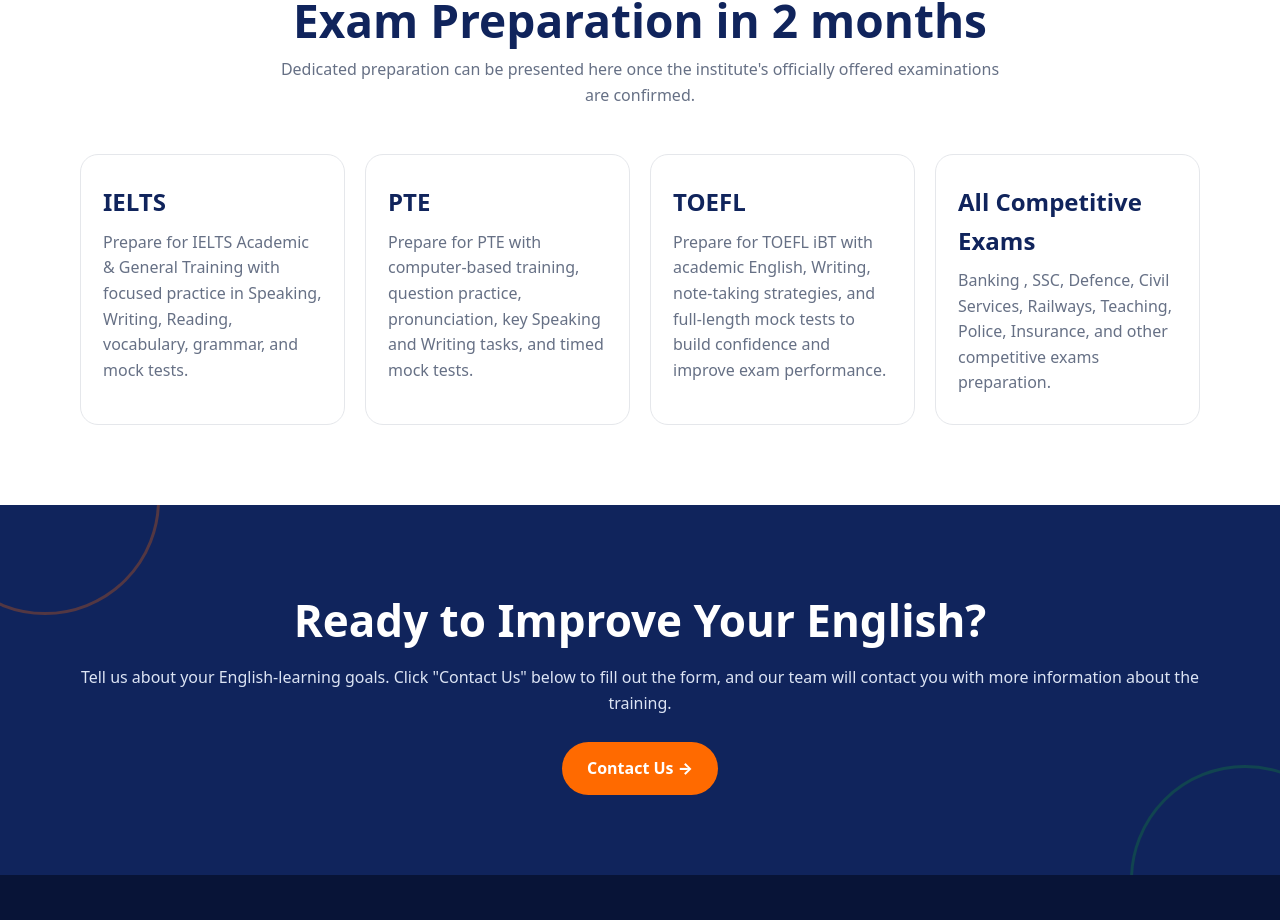
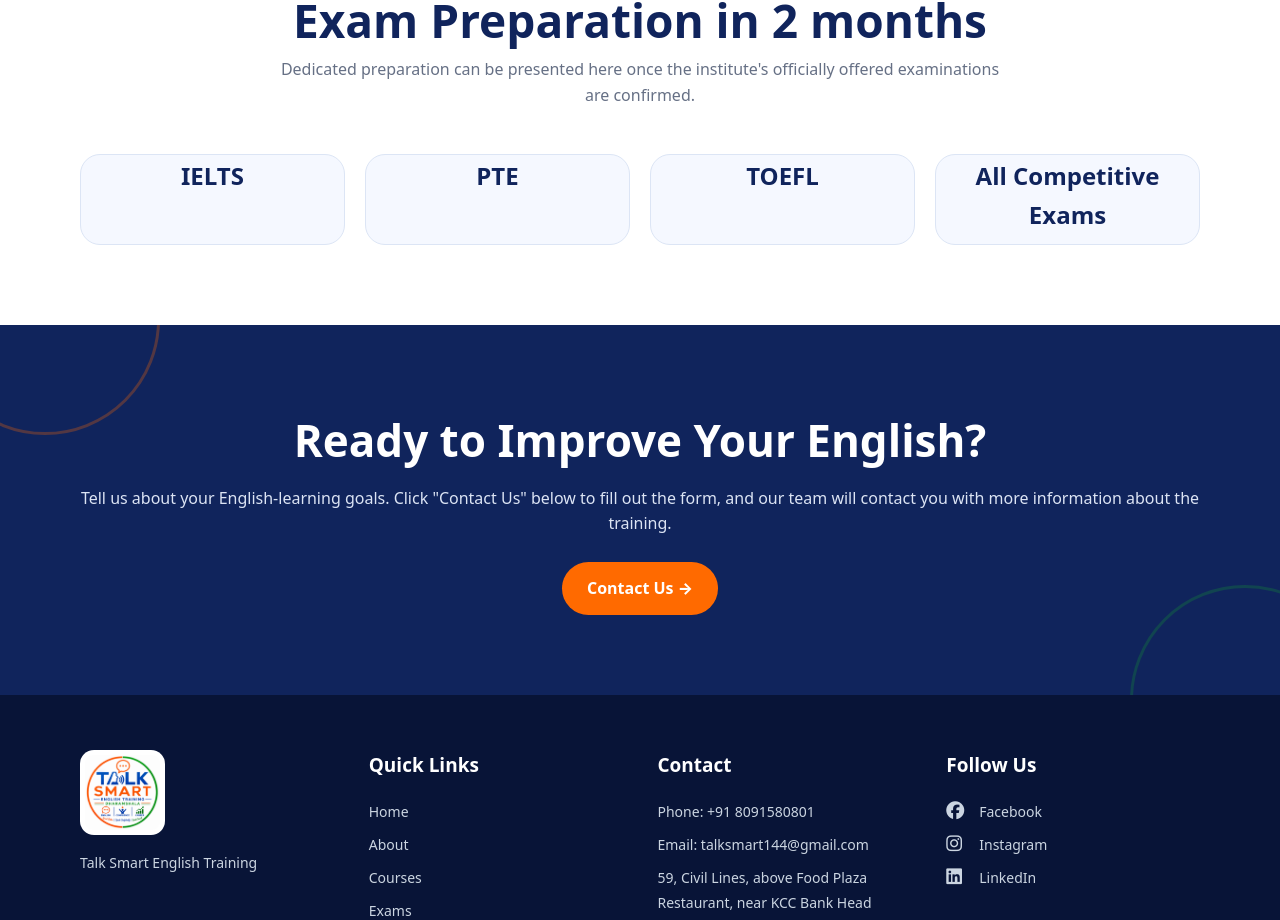
Before and after one commit to TechNewusDharamshala/talksmart, a React (Vite) app: page / in a window 1280 px wide. Shown: the part 3735-4655 px from the top of the page. Built offline with nearby package versions, Linux system fonts and the light colour scheme.

Commit message:
first commit

```diff
--- a/src/components/Exams/Exams.css
+++ b/src/components/Exams/Exams.css
@@ -8,15 +8,20 @@
 }
 
 .exam-card {
-  flex: 1 1 220px;
-  max-width: 360px;
-  padding: 28px 22px;
-  text-align: left;
-  border-radius: var(--radius);
-  background: var(--white);
-  border: 1px solid var(--border);
+  background: #f5f8ff;
+  border: 1px solid #dce5f5;
+  border-radius: 20px;
+  padding: 2px;
+  text-align: center;
+  cursor: pointer;
+  transition: all 0.3s ease;
 }
 
+.exam-card:hover {
+  background: #eef3ff;
+  transform: translateY(-4px);
+  box-shadow: 0 8px 20px rgba(8, 20, 55, 0.08);
+}
 .exam-card h3 {
   color: var(--navy);
   font-size: 24px;
@@ -34,3 +39,95 @@
     max-width: 100%;
   }
 }
+
+/* Clickable exam cards */
+.exam-card {
+  cursor: pointer;
+}
+
+.exam-card:hover {
+  background: #eef3ff;
+  transform: translateY(-4px);
+  box-shadow: 0 8px 20px rgba(8, 20, 55, 0.08);
+}
+
+/* Popup background */
+.exam-modal-overlay {
+  position: fixed;
+  inset: 0;
+  background: rgba(4, 15, 45, 0.75);
+  display: flex;
+  justify-content: center;
+  align-items: center;
+  padding: 20px;
+  z-index: 9999;
+}
+
+/* Popup box */
+.exam-modal {
+  position: relative;
+  background: #fff;
+  width: 100%;
+  max-width: 650px;
+  border-radius: 18px;
+  overflow: hidden;
+  animation: examPopup 0.3s ease;
+}
+
+.exam-modal img {
+  width: 100%;
+  height: 280px;
+  object-fit: cover;
+  display: block;
+}
+
+.exam-modal-content {
+  padding: 25px;
+}
+
+.exam-modal-content h2 {
+  color: #10285d;
+  margin-bottom: 12px;
+}
+
+.exam-modal-content p {
+  color: #526681;
+  line-height: 1.7;
+}
+
+.exam-modal-close {
+  position: absolute;
+  top: 12px;
+  right: 12px;
+  width: 36px;
+  height: 36px;
+  border: none;
+  border-radius: 50%;
+  background: #fff;
+  color: #10285d;
+  font-size: 26px;
+  cursor: pointer;
+  z-index: 2;
+}
+
+@keyframes examPopup {
+  from {
+    opacity: 0;
+    transform: translateY(15px);
+  }
+  to {
+    opacity: 1;
+    transform: translateY(0);
+  }
+}
+
+/* Mobile */
+@media (max-width: 480px) {
+  .exam-modal img {
+    height: 200px;
+  }
+
+  .exam-modal-content {
+    padding: 20px;
+  }
+}
--- a/src/components/Exams/Exams.jsx
+++ b/src/components/Exams/Exams.jsx
@@ -1,7 +1,41 @@
-import React from 'react';
+
+import React, { useState } from 'react';
 import './Exams.css';
 
+const examData = [
+  {
+    title: 'IELTS',
+    description:
+      'Prepare for IELTS Academic & General Training with focused practice in Speaking, Writing, Reading, vocabulary, grammar, and mock tests.',
+    image:
+      'https://images.unsplash.com/photo-1434030216411-0b793f4b4173?w=900',
+  },
+  {
+    title: 'PTE',
+    description:
+      'Prepare for PTE with computer-based training, question practice, pronunciation, key Speaking and Writing tasks, and timed mock tests.',
+    image:
+      'https://images.unsplash.com/photo-1516321318423-f06f85e504b3?w=900',
+  },
+  {
+    title: 'TOEFL',
+    description:
+      'Prepare for TOEFL iBT with academic English, Writing, note-taking strategies, and full-length mock tests to build confidence and improve exam performance.',
+    image:
+      'https://images.unsplash.com/photo-1501504905252-473c47e087f8?w=900',
+  },
+  {
+    title: 'All Competitive Exams',
+    description:
+      'Prepare for Banking, SSC, Defence, Civil Services, Railways, Teaching, Police, Insurance, and other competitive examinations.',
+    image:
+      'https://images.unsplash.com/photo-1453738773917-9c3eff1db985?w=900',
+  },
+];
+
 const Exam = () => {
+  const [selectedExam, setSelectedExam] = useState(null);
+
   return (
     <section id="exams">
       <div className="container">
@@ -15,34 +49,46 @@ const Exam = () => {
         </div>
 
         <div className="exam-grid">
-          <article className="exam-card">
-            <h3>IELTS</h3>
-            <p>
-              Prepare for IELTS Academic & General Training with focused practice in Speaking, Writing, Reading, vocabulary, grammar, and mock tests.
-            </p>
-          </article>
-
-          <article className="exam-card">
-            <h3>PTE</h3>
-            <p>
-            Prepare for PTE with computer-based training, question practice, pronunciation, key Speaking and Writing tasks, and timed mock tests.
-            </p>
-          </article>
-
-          <article className="exam-card">
-            <h3>TOEFL</h3>
-            <p>
-             Prepare for TOEFL iBT with academic English, Writing, note-taking strategies, and full-length mock tests to build confidence and improve exam performance.
-            </p>
-          </article>
-          <article className="exam-card">
-            <h3>All Competitive Exams</h3>
-            <p>
-              Banking , SSC, Defence, Civil Services, Railways, Teaching, Police, Insurance, and other competitive exams preparation.
-            </p>
-          </article>
+          {examData.map((exam) => (
+            <article
+              className="exam-card"
+              key={exam.title}
+              onClick={() => setSelectedExam(exam)}
+            >
+              <h3>{exam.title}</h3>
+            </article>
+          ))}
         </div>
       </div>
+
+      {selectedExam && (
+        <div
+          className="exam-modal-overlay"
+          onClick={() => setSelectedExam(null)}
+        >
+          <div
+            className="exam-modal"
+            onClick={(e) => e.stopPropagation()}
+          >
+            <button
+              className="exam-modal-close"
+              onClick={() => setSelectedExam(null)}
+            >
+              &times;
+            </button>
+
+            <img
+              src={selectedExam.image}
+              alt={selectedExam.title}
+            />
+
+            <div className="exam-modal-content">
+              <h2>{selectedExam.title}</h2>
+              <p>{selectedExam.description}</p>
+            </div>
+          </div>
+        </div>
+      )}
     </section>
   );
 };
```
